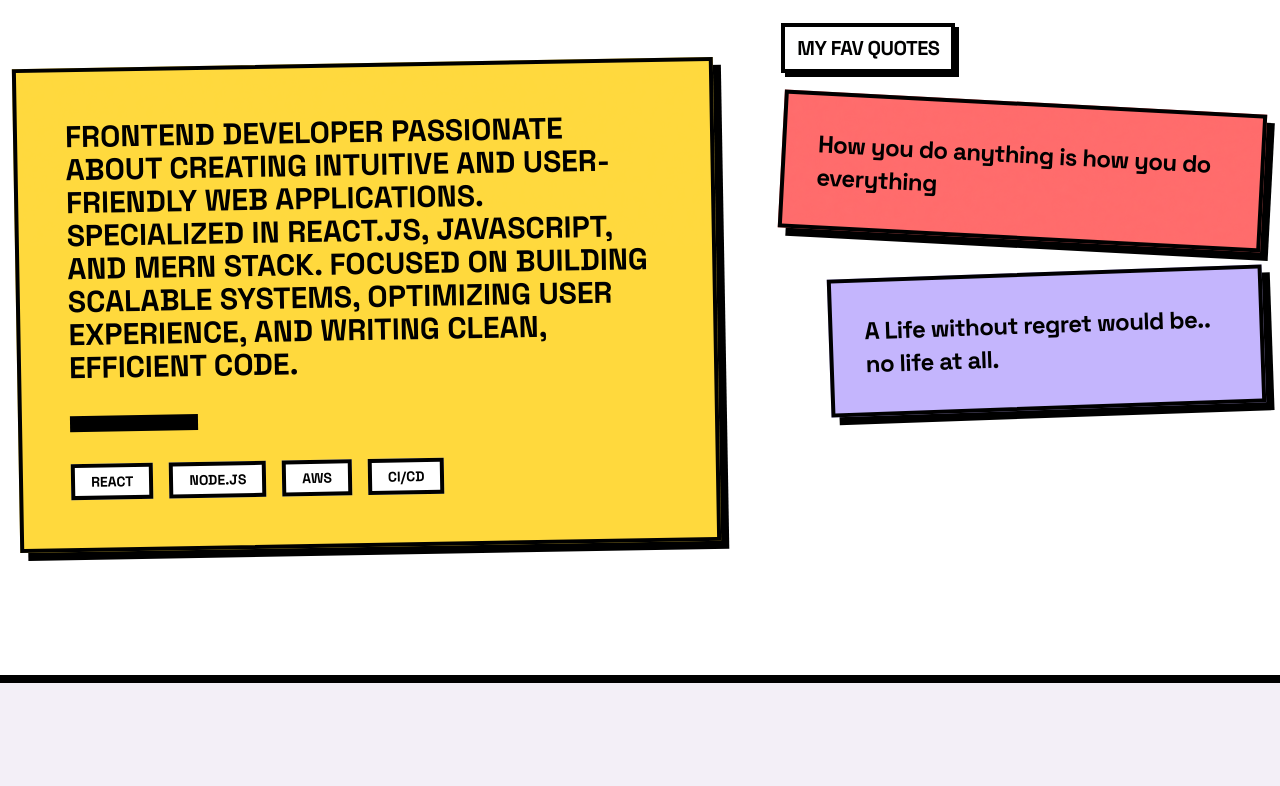
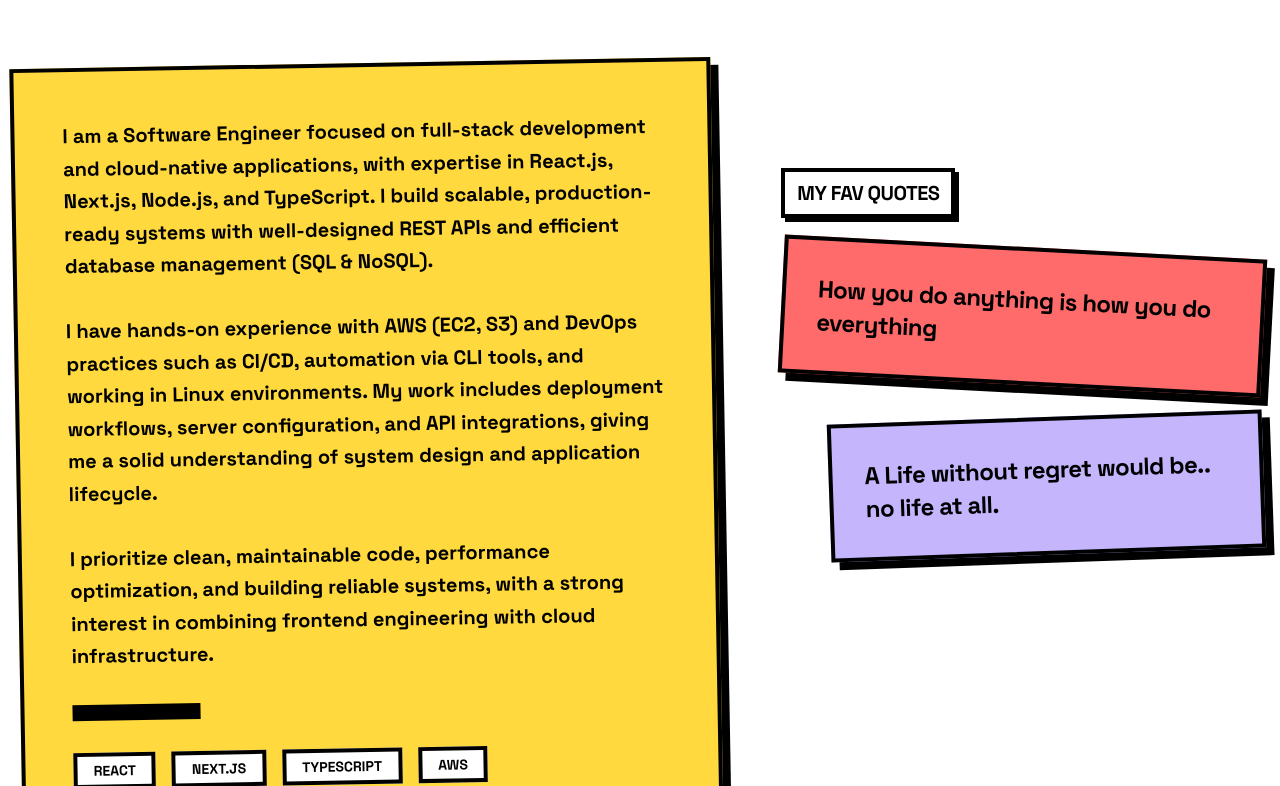
Before and after one commit to abhinav0023/portfolio-abhinav, a React (Vite) app: page / in a window 1280 px wide. Shown: the part 1034-1820 px from the top of the page. Built offline with nearby package versions, Linux system fonts and the light colour scheme.

Commit message:
content change

```diff
--- a/src/components/sections/About.jsx
+++ b/src/components/sections/About.jsx
@@ -8,7 +8,7 @@ const About = ({ about, highlights, highlightsTitle, tags }) => {
         <div className="lg:col-span-7">
           <SectionTitle>About Me</SectionTitle>
           <div className="bg-secondary p-12 border-4 border-black shadow-neo -rotate-1 hover:rotate-0 transition-transform cursor-help">
-            <p className="text-2xl md:text-3xl font-black uppercase leading-[1.1] mb-8 text-black">
+            <p className="text-lg md:text-xl font-bold leading-relaxed mb-8 text-black whitespace-pre-line">
               {about}
             </p>
             <div className="h-4 bg-black w-32 mb-8"></div>
--- a/src/data/portfolioData.js
+++ b/src/data/portfolioData.js
@@ -3,7 +3,11 @@ export const portfolioData = {
     name: "Abhinav Hooda",
     headline: "SDE | DevOps | Next.js | AWS | CI/CD | Cloud | Linux | Automation",
     location: "Rohtak, Haryana, India",
-    about: "Frontend developer passionate about creating intuitive and user-friendly web applications. Specialized in React.js, JavaScript, and MERN stack. Focused on building scalable systems, optimizing user experience, and writing clean, efficient code.",
+    about: `I am a Software Engineer focused on full-stack development and cloud-native applications, with expertise in React.js, Next.js, Node.js, and TypeScript. I build scalable, production-ready systems with well-designed REST APIs and efficient database management (SQL & NoSQL).
+
+I have hands-on experience with AWS (EC2, S3) and DevOps practices such as CI/CD, automation via CLI tools, and working in Linux environments. My work includes deployment workflows, server configuration, and API integrations, giving me a solid understanding of system design and application lifecycle.
+
+I prioritize clean, maintainable code, performance optimization, and building reliable systems, with a strong interest in combining frontend engineering with cloud infrastructure.`,
     /** Label above the quote cards in About */
     aboutHighlightsTitle: "My fav quotes",
     /** Right-column neo cards in About (quotes) */
@@ -16,7 +20,7 @@ export const portfolioData = {
       },
     ],
     /** Small tags under the about paragraph */
-    aboutTags: ["React", "Node.js", "AWS", "CI/CD"],
+    aboutTags: ["React", "Next.js", "TypeScript", "AWS"],
   },
   contact: {
     email: "abhinavhooda@example.com", // Placeholder
```
